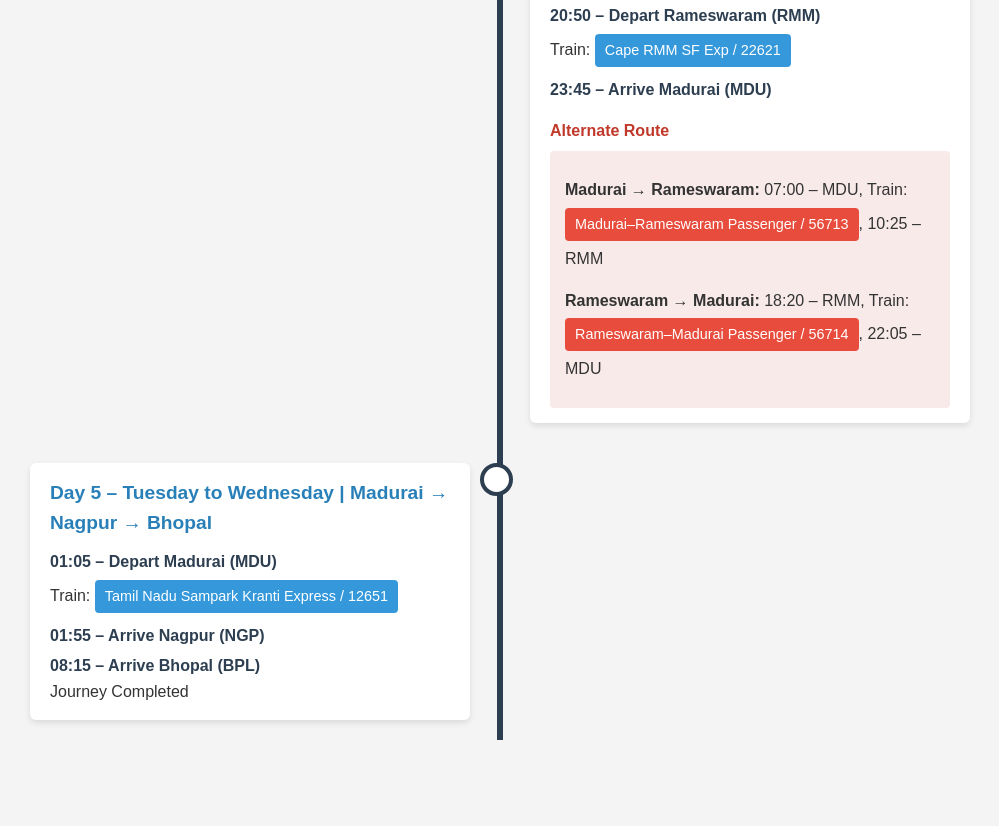
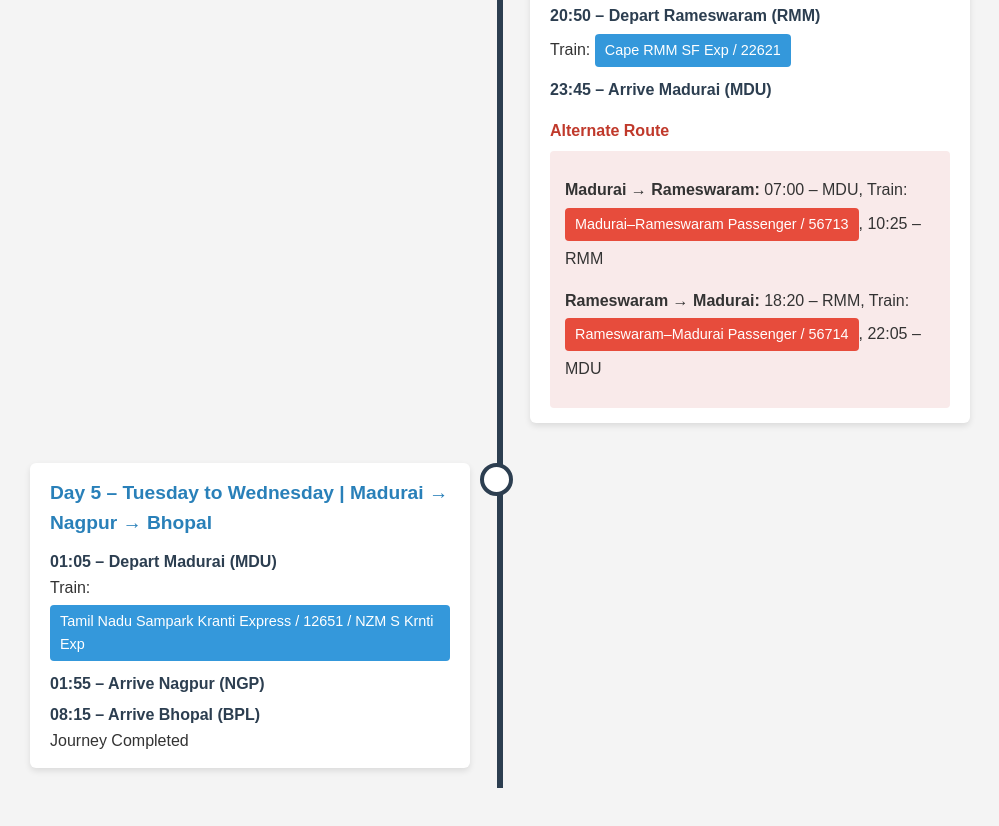
Before and after one commit to deepakdp11/traintravel, a plain HTML site: page Index.html in a window 1280 px wide. Shown: the part 982-1808 px from the top of the page, without its empty margins (140-1139 px from the left). Before the commit the page ends 1762 px from the top, so only its background shows below. Drawn offline with Linux system fonts and the light colour scheme.

Commit message:
Update Index.html

```diff
--- a/Index.html
+++ b/Index.html
@@ -209,7 +209,7 @@
     <div class="content">
       <div class="day-title">Day 5 – Tuesday to Wednesday | Madurai → Nagpur → Bhopal</div>
       <span class="time">01:05 – Depart Madurai (MDU)</span>
-      Train: <span class="train">Tamil Nadu Sampark Kranti Express / 12651</span><br>
+      Train: <span class="train">Tamil Nadu Sampark Kranti Express / 12651 / NZM S Krnti Exp</span><br>
       <span class="time">01:55 – Arrive Nagpur (NGP)</span>
       <span class="time">08:15 – Arrive Bhopal (BPL)</span>
       Journey Completed
```
